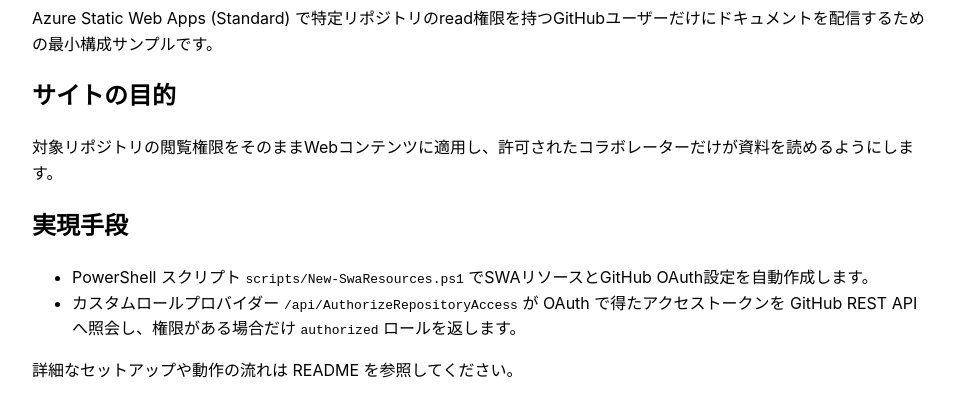
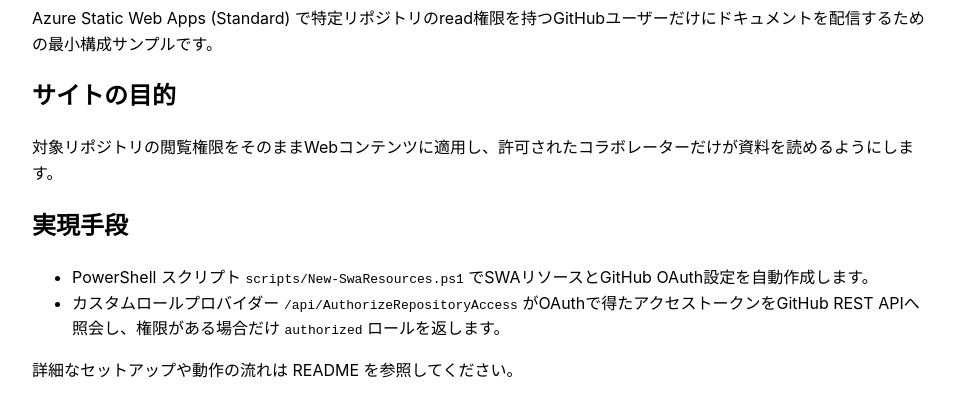
Before and after one commit to nuitsjp/swa-github-repo-auth, a plain HTML site: page docs/index.html in a window 1280 px wide. Shown: the part 128-544 px from the top of the page, without its empty margins (158-1113 px from the left). Drawn offline with Linux system fonts and the light colour scheme; no server answers.

Commit message:
fix: 説明文のスペースを削除し、可読性を向上

```diff
--- a/docs/index.html
+++ b/docs/index.html
@@ -43,7 +43,7 @@
     <h2>実現手段</h2>
     <ul>
       <li>PowerShell スクリプト <code>scripts/New-SwaResources.ps1</code> でSWAリソースとGitHub OAuth設定を自動作成します。</li>
-      <li>カスタムロールプロバイダー <code>/api/AuthorizeRepositoryAccess</code> が OAuth で得たアクセストークンを GitHub REST API へ照会し、権限がある場合だけ <code>authorized</code> ロールを返します。</li>
+      <li>カスタムロールプロバイダー <code>/api/AuthorizeRepositoryAccess</code> がOAuthで得たアクセストークンをGitHub REST APIへ照会し、権限がある場合だけ <code>authorized</code> ロールを返します。</li>
     </ul>
     <p>詳細なセットアップや動作の流れは README を参照してください。</p>
   </section>
```
